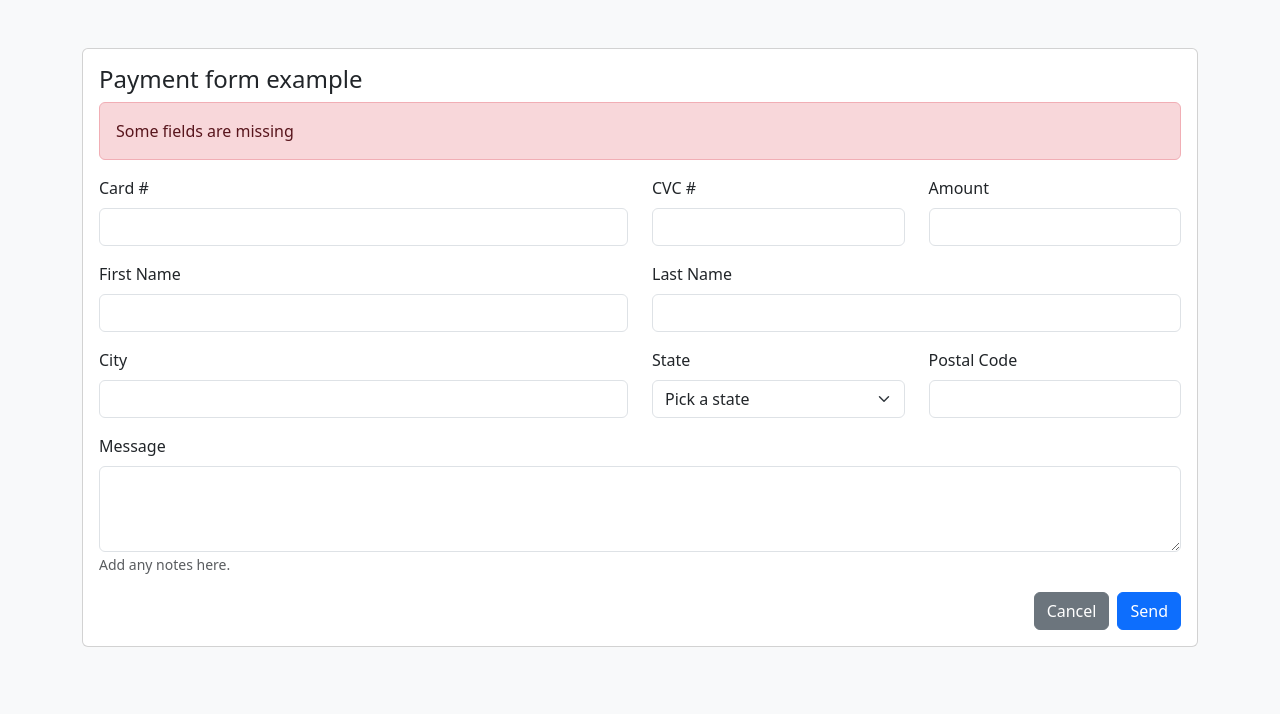
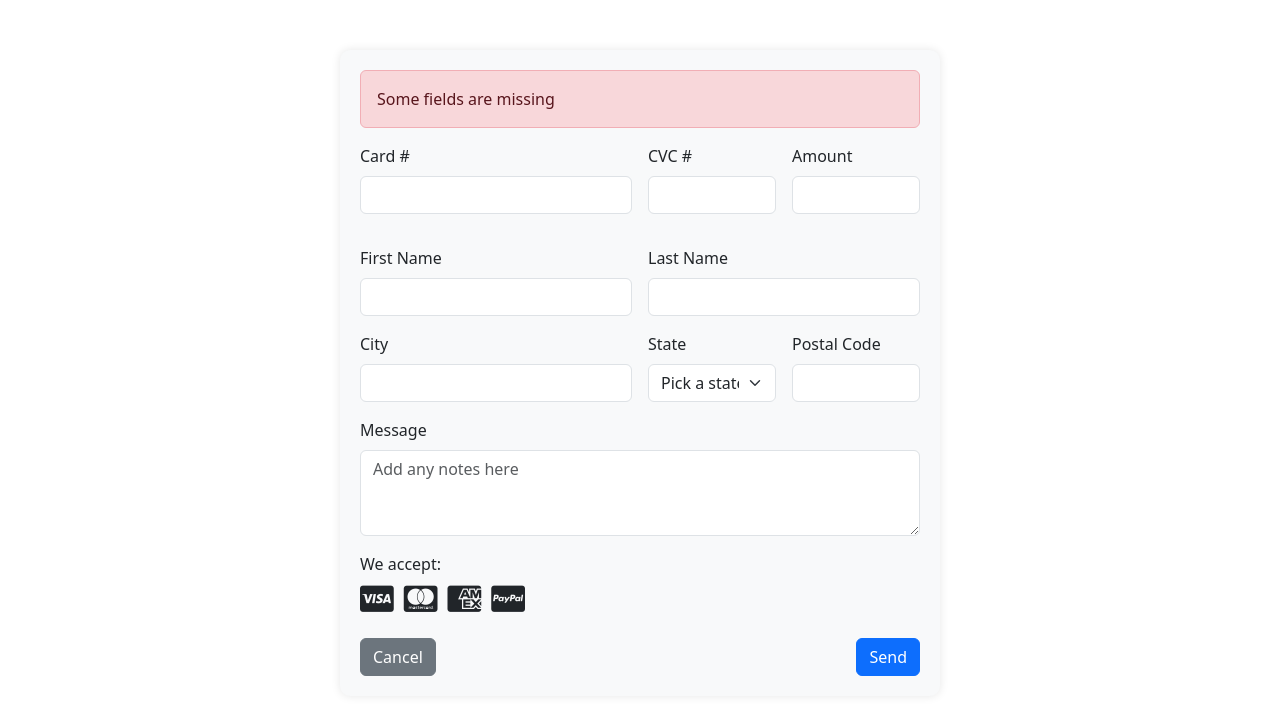
Before and after one commit to 4GeeksAcademy/fs-pt-100-formulario-html-Jorge-Moreno, a plain HTML site: page index.html in a window 1280 px wide. Drawn offline with nearby package versions, Linux system fonts and the light colour scheme.

Commit message:
First Commit

```diff
--- a/index.html
+++ b/index.html
@@ -1,86 +1,105 @@
 <!DOCTYPE html>
-<html lang="en">
+<html lang="es">
 <head>
 <meta charset="UTF-8">
 <meta name="viewport" content="width=device-width, initial-scale=1.0">
-<title>Payment Form</title>
-<link href="https://cdn.jsdelivr.net/npm/bootstrap@5.3.0/dist/css/bootstrap.min.css" rel="stylesheet">
-<link href="style.css" rel="stylesheet">
+<title>Formulario de Pago</title>
+<link href="https://cdn.jsdelivr.net/npm/bootstrap@5.3.2/dist/css/bootstrap.min.css" rel="stylesheet">
+<link rel="stylesheet" href="https://cdnjs.cloudflare.com/ajax/libs/font-awesome/6.4.2/css/all.min.css"> <!-- Íconos -->
+<style>
+.payment-form {
+max-width: 600px;
+margin: 50px auto;
+padding: 20px;
+background-color: #f8f9fa;
+border-radius: 10px;
+box-shadow: 0 0 10px rgba(0, 0, 0, 0.1);
+}
+.payment-icons i {
+font-size: 30px;
+margin-right: 10px;
+}
+</style>
 </head>
-<body class="bg-light">
-
-<div class="container mt-5">
-<div class="card">
-<div class="card-body">
-<h4 class="card-title">Payment form example</h4>
+<body>
+<div class="container">
+<form class="payment-form needs-validation" novalidate>
+<!-- Mensaje de error -->
 <div class="alert alert-danger" role="alert">
 Some fields are missing
 </div>
-<form class="needs-validation" novalidate>
-<div class="row mb-3">
+    <!-- Campos de Tarjeta -->
+    <div class="row g-3">
         <div class="col-md-6">
-<label class="form-label">Card #</label>
-<input type="text" class="form-control" required>
+            <label for="cardNumber" class="form-label">Card #</label>
+            <input type="text" class="form-control" id="cardNumber" required>
         </div>
         <div class="col-md-3">
-<label class="form-label">CVC #</label>
-<input type="text" class="form-control" required>
+            <label for="cvc" class="form-label">CVC #</label>
+            <input type="number" class="form-control" id="cvc" required>
         </div>
         <div class="col-md-3">
-<label class="form-label">Amount</label>
-<input type="text" class="form-control" required>
+            <label for="amount" class="form-label">Amount</label>
+            <input type="number" class="form-control" id="amount" required>
         </div>
     </div>
-<div class="row mb-3">
+    <!-- Nombre y Dirección -->
+    <div class="row g-3 mt-3">
         <div class="col-md-6">
-<label class="form-label">First Name</label>
-<input type="text" class="form-control" required>
+            <label for="firstName" class="form-label">First Name</label>
+            <input type="text" class="form-control" id="firstName" required>
         </div>
         <div class="col-md-6">
-<label class="form-label">Last Name</label>
-<input type="text" class="form-control" required>
+            <label for="lastName" class="form-label">Last Name</label>
+            <input type="text" class="form-control" id="lastName" required>
         </div>
-</div>
-<div class="row mb-3">
         <div class="col-md-6">
-<label class="form-label">City</label>
-<input type="text" class="form-control" required>
+            <label for="city" class="form-label">City</label>
+            <input type="text" class="form-control" id="city" required>
         </div>
         <div class="col-md-3">
-<label class="form-label">State</label>
-<select class="form-select" required>
+            <label for="state" class="form-label">State</label>
+            <select class="form-select" id="state" required>
                 <option selected disabled>Pick a state</option>
-<option value="1">California</option>
-<option value="2">Texas</option>
-<option value="3">New York</option>
+                <option value="CA">California</option>
+                <option value="TX">Texas</option>
+                <option value="NY">New York</option>
             </select>
         </div>
         <div class="col-md-3">
-<label class="form-label">Postal Code</label>
-<input type="text" class="form-control" required>
+            <label for="postalCode" class="form-label">Postal Code</label>
+            <input type="text" class="form-control" id="postalCode" required>
         </div>
     </div>
-<div class="mb-3">
-<label class="form-label">Message</label>
-<textarea class="form-control" rows="3"></textarea>
-<small class="text-muted">Add any notes here.</small>
+    <!-- Mensaje -->
+    <div class="mt-3">
+        <label for="message" class="form-label">Message</label>
+        <textarea class="form-control" id="message" rows="3" placeholder="Add any notes here"></textarea>
     </div>
-<div class="d-flex justify-content-end">
-<button type="button" class="btn btn-secondary me-2">Cancel</button>
+    <!-- Métodos de Pago -->
+    <div class="mt-3">
+        <label class="form-label">We accept:</label>
+        <div class="d-flex payment-icons">
+            <i class="fa-brands fa-cc-visa"></i>
+            <i class="fa-brands fa-cc-mastercard"></i>
+            <i class="fa-brands fa-cc-amex"></i>
+            <i class="fa-brands fa-cc-paypal"></i>
+        </div>
+    </div>
+    <!-- Botones -->
+    <div class="d-flex justify-content-between mt-4">
+        <button type="button" class="btn btn-secondary">Cancel</button>
         <button type="submit" class="btn btn-primary">Send</button>
     </div>
 </form>
 </div>
-</div>
-</div>
-
-<script src="https://cdn.jsdelivr.net/npm/bootstrap@5.3.0/dist/js/bootstrap.bundle.min.js"></script>
 <script>
-// Bootstrap validation
+// Validaciones de Bootstrap
 (function () {
 'use strict'
 var forms = document.querySelectorAll('.needs-validation')
-Array.prototype.slice.call(forms).forEach(function (form) {
+Array.prototype.slice.call(forms)
+.forEach(function (form) {
 form.addEventListener('submit', function (event) {
 if (!form.checkValidity()) {
 event.preventDefault()
@@ -91,6 +110,6 @@ form.classList.add('was-validated')
 })
 })()
 </script>
-
+<script src="https://cdn.jsdelivr.net/npm/bootstrap@5.3.2/dist/js/bootstrap.bundle.min.js"></script>
 </body>
-</htm
+</html>
```
Lines whose indentation alone changed are shown as unchanged.
